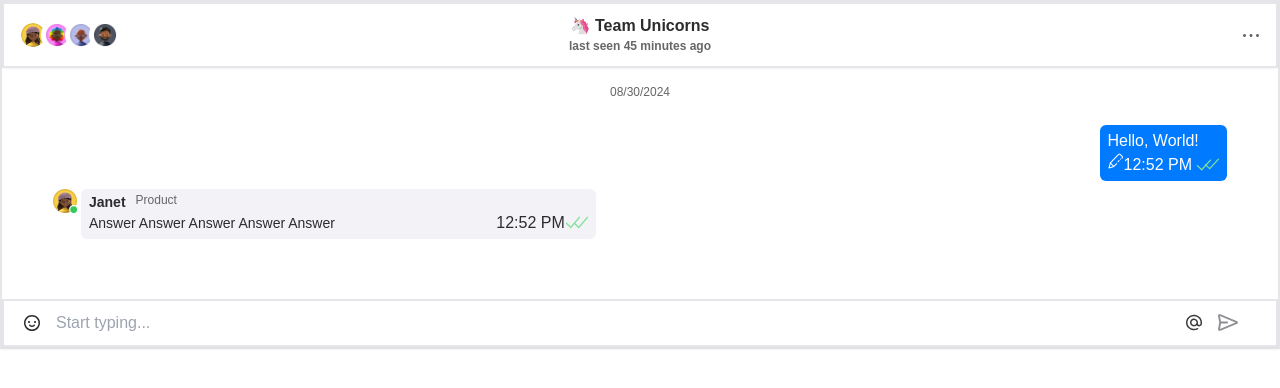
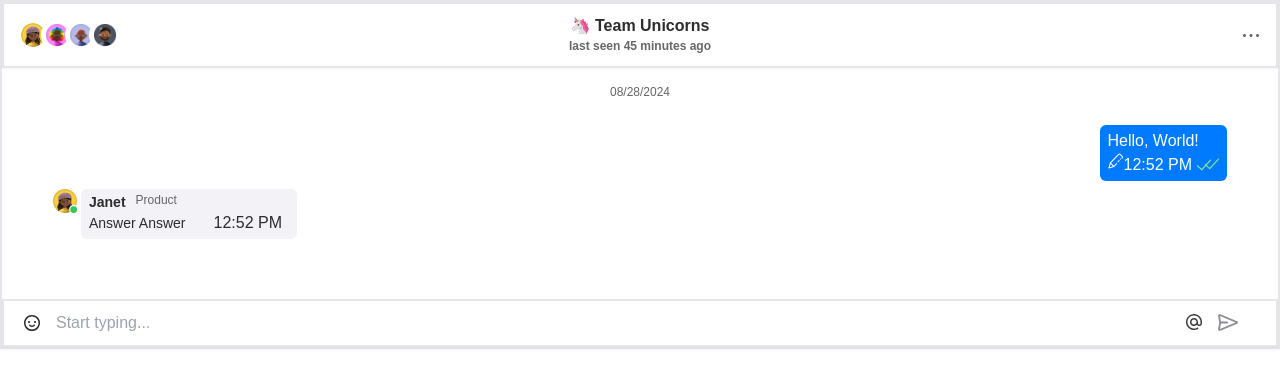
Before and after one commit to IliaTretiak/test_joytechnology, a Next.js app: page / in a window 1280 px wide. Shown: the top 388 px of the page. Built offline with nearby package versions, Linux system fonts and the light colour scheme.

Commit message:
init loader

```diff
--- a/src/components/messager/answer.tsx
+++ b/src/components/messager/answer.tsx
@@ -50,8 +50,8 @@ const Answer:FC<MessageProps> = ({
                             {post}
                         </span>
                     </div>
-                    <span className='text-base text-[#2C2C2E] font-normal leading-normal'>
-                        Answer Answer Answer Answer Answer
+                    <span className='text-base hyphens-auto text-[#2C2C2E] font-normal leading-normal'>
+                        Answer Answer
                     </span>
                 </div>
                 <div className="flex gap-[4px] items-end justify-end">
@@ -60,12 +60,6 @@ const Answer:FC<MessageProps> = ({
                         <span className='flex items-end'>
                             {dayjs().format('HH:mm A')}
                         </span>
-                        <div className='flex relative'>
-                            <img className='absolute left-[8px]' width={16} height={8} src={check.src} alt='статус сообщения'>
-                            </img>
-                            <img width={16} height={8} src={check.src} alt='статус сообщения'>
-                            </img>
-                        </div>
                     </div>
 
                 </div>
--- a/src/components/messager/footer.tsx
+++ b/src/components/messager/footer.tsx
@@ -10,6 +10,7 @@ interface InputProps {
     sendMessage?: any;
     messager?: any;
     message?: string | undefined;
+    handleChange?: any;
   }
 
 const Footer:FC<InputProps> = ({
@@ -17,6 +18,7 @@ const Footer:FC<InputProps> = ({
     sendMessage,
     message,
     messager,
+    handleChange,
 }) => {
 
         const [isHover, setisHover] = useState('');
@@ -44,7 +46,9 @@ const Footer:FC<InputProps> = ({
                 messager={messager}
                 />
                 <div className='pr-[20px] flex gap-[16px] w-[100px]'>
-                <Upload />
+                <Upload
+                handleChange={handleChange}
+                />
                 <button
                 onClick={sendMessage}
                 >
--- a/src/components/messager/index.tsx
+++ b/src/components/messager/index.tsx
@@ -26,11 +26,19 @@ const Bubble = () => {
         addMessage(message)
         setMessage("");
     }
+
+    const data = new FormData();
+    const handleChange = (e: ChangeEvent) => {
+        const input= e.target as HTMLInputElement;
+        const file: File = (input.files as FileList)[0];
+            data.append("file", file);
+    }
+
     return (
         <>
         <div className='flex flex-col gap-2 overflow-auto h-[100%]'>
             <span className='py-[17px] flex justify-center text-sm text-[#666668] font-normal leading-loose'>
-                {dayjs().startOf('month').add(29, 'day').set('year', 2024).format('MM/DD/YYYY')}
+                {dayjs().format('MM/DD/YYYY')}
             </span>
             <Message
             editMessage={editMessage}
@@ -55,6 +63,7 @@ const Bubble = () => {
         messager={messager}
         changeMessage={changeMessage}
         sendMessage={sendMessage}
+        handleChange={handleChange}
         />
         </>
     )
--- a/src/components/messager/message.tsx
+++ b/src/components/messager/message.tsx
@@ -21,7 +21,7 @@ const Message:FC<InputProps> = ({
             flex justify-between flex-col
             max-w-[48%]
             '>
-                <span>
+                <span className='hyphens-auto'>
                     {messager}
                 </span>
 
--- a/src/components/messager/upload.tsx
+++ b/src/components/messager/upload.tsx
@@ -1,9 +1,29 @@
 import dog from '../../assets/images/dog.svg'
+import { FC } from 'react';
 
-const Upload = () => {
+interface InputProps {
+    handleChange?: any;
+  }
+
+const Upload:FC<InputProps> = ({
+    handleChange,
+}) => {
     return (
-        <img src={dog.src} alt='загрузить изображение'>
-        </img>
+            <div>
+                <input type="file"
+                className='hidden'
+                name="profile_pic"
+                accept="image/.pdf,.docx,.doc,.jpeg,.jpg,.odt"
+                />
+                <label htmlFor="profile_pic">
+                <img
+                className='cursor-pointer	'
+                onClick={handleChange}
+                src={dog.src} alt='загрузить изображение'>
+                </img>
+                </label>
+            </div>
+
     )
 }
 export default Upload;
```
